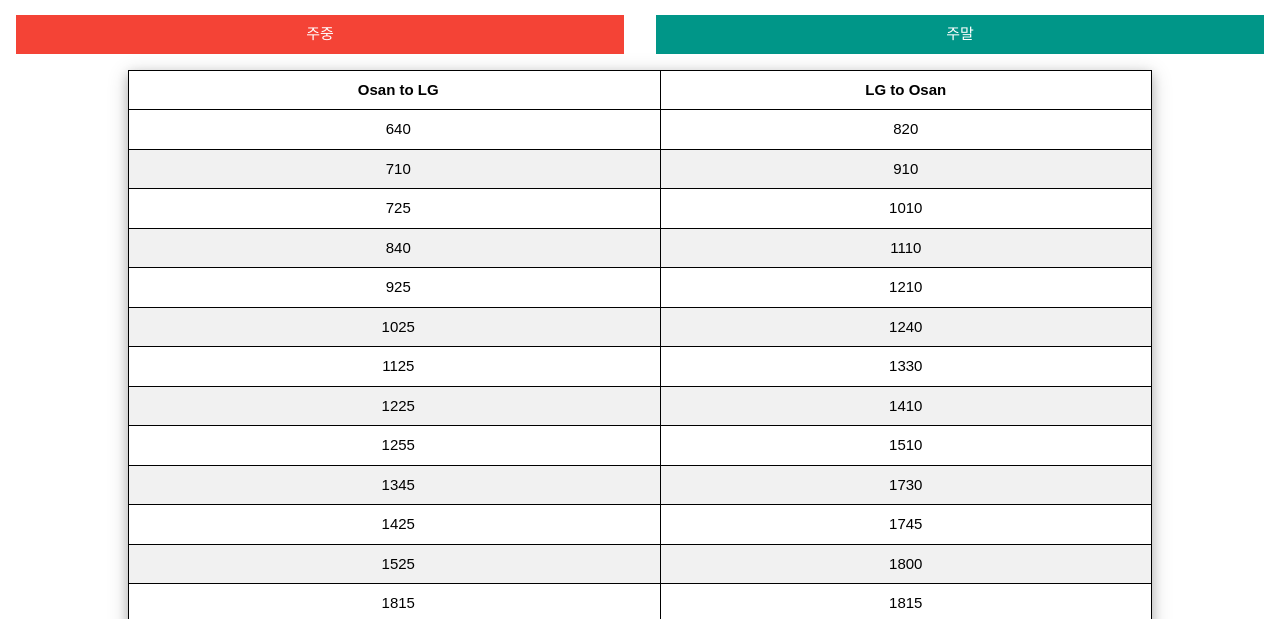
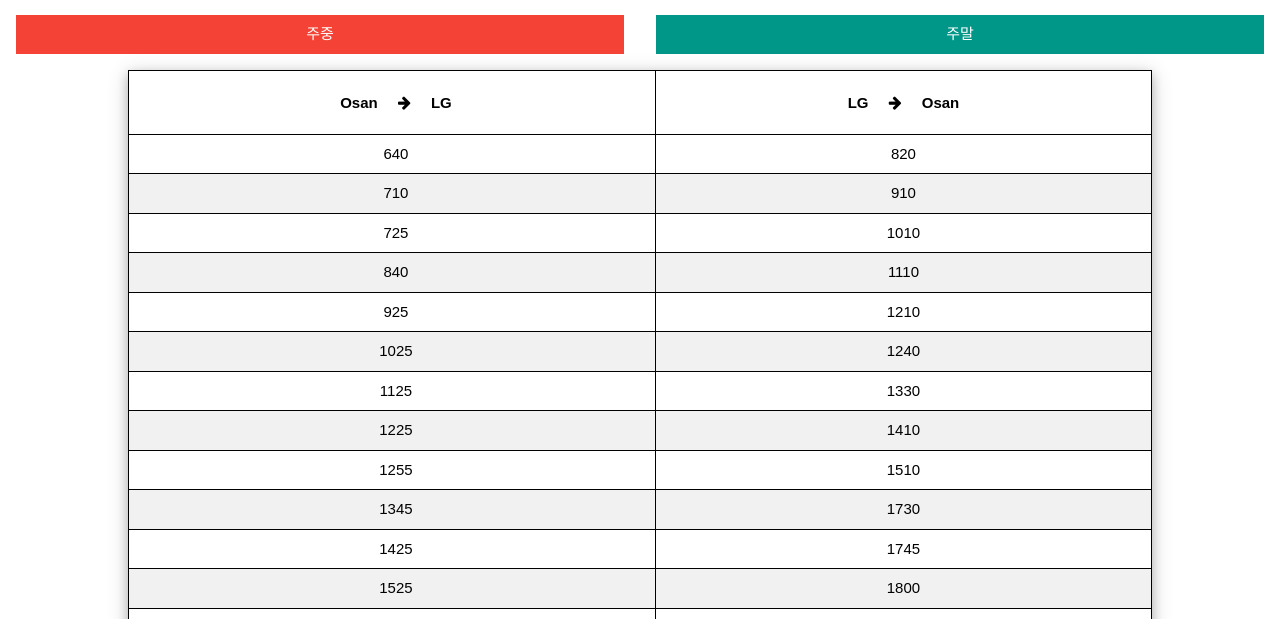
Before and after one commit to KimJunYeop/BusTime, a plain HTML site: page totalTime.html in a window 1280 px wide. Both pictures are taken after a click on the button "주중". Shown: the part 181-800 px from the top of the page. Drawn offline with nearby package versions, Linux system fonts and the light colour scheme.

Commit message:
화살표 추가

```diff
--- a/totalTime.html
+++ b/totalTime.html
@@ -37,8 +37,8 @@
                 <table id="weekTable" class="w3-table-all w3-card-4 w3-centered" style="display:none;">
                     <thead>
                         <tr>
-                            <th>Osan to LG</th>
-                            <th>LG to Osan</th>
+                            <th>Osan <i class="fa fa-arrow-right w3-margin"></i> LG</th>
+                            <th>LG <i class="fa fa-arrow-right w3-margin"></i> Osan</th>
                         </tr>
                     </thead>
                     <tbody>
```
